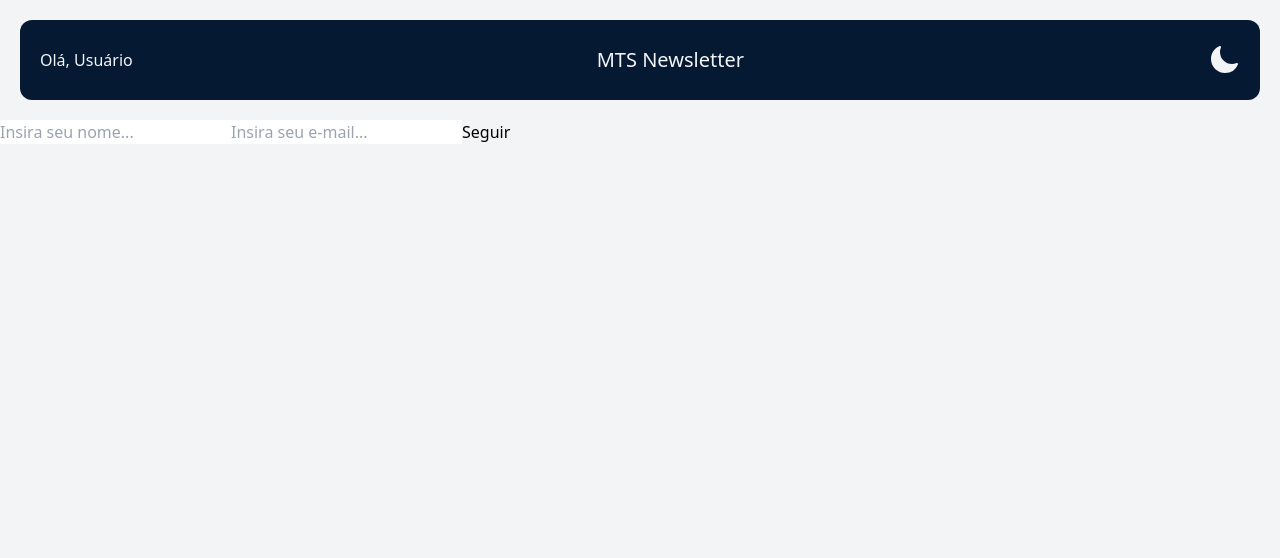
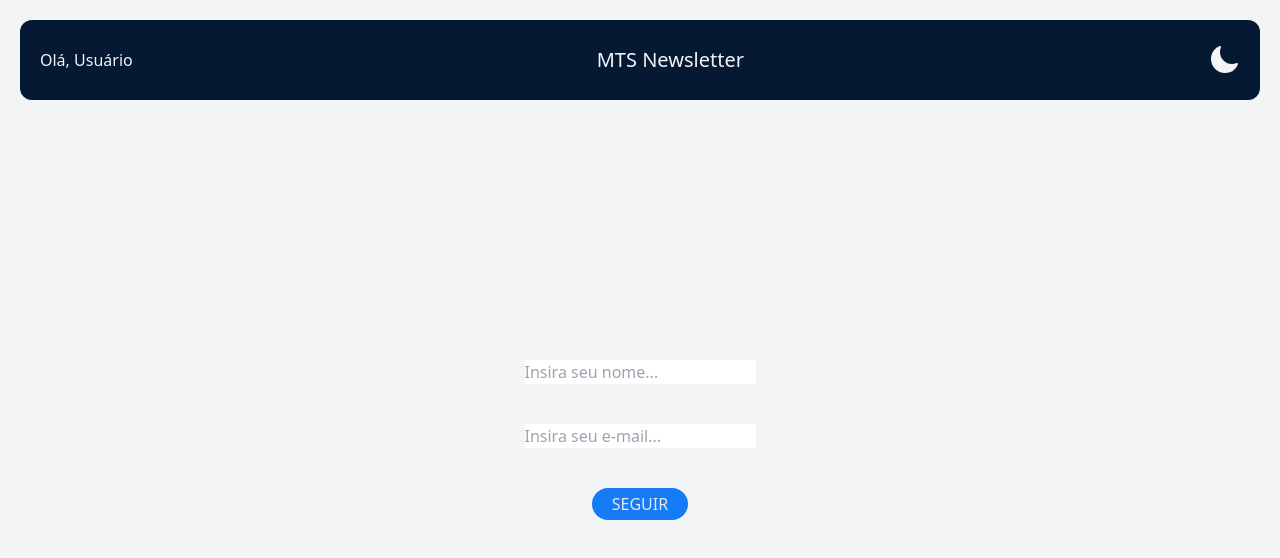
Before and after one commit to mtstechnologies/newsletter-vite, a React (Vite) app: page / in a window 1280 px wide. Shown: the top 558 px of the page. Built offline with nearby package versions, Linux system fonts and the light colour scheme.

Commit message:
Form stylized

```diff
--- a/src/App.jsx
+++ b/src/App.jsx
@@ -7,11 +7,12 @@ const App = () => {
   const [usuario, setUsuario] = useState();
   const temUsuario = Boolean(usuario);
   return (
-    <>
+    <div className="h-screen">
       <Header usuario={usuario} />
       {temUsuario && <ArticleList />}
       {temUsuario || <Form onSubmit={setUsuario} />}
-    </>
+    </div>
   );
 };
 export default App;
+//parei na aula 4/2
--- a/src/components/Form/Form.jsx
+++ b/src/components/Form/Form.jsx
@@ -8,10 +8,18 @@ const Form = ({ onSubmit }) => {
   };
 
   return (
-    <form onSubmit={safeSubmit}>
+    <form
+      onSubmit={safeSubmit}
+      className="h-full flex flex-col items-center justify-center gap-10 -mt-20"
+    >
       <input type="text" placeholder="Insira seu nome..." />
       <input type="email" placeholder="Insira seu e-mail..." />
-      <button type="submit">Seguir</button>
+      <button
+        type="submit"
+        className="py-1 px-5 bg-alura-100 dark:bg-dark-200 rounded-full text-gray-200 uppercase"
+      >
+        Seguir
+      </button>
     </form>
   );
 };
```
